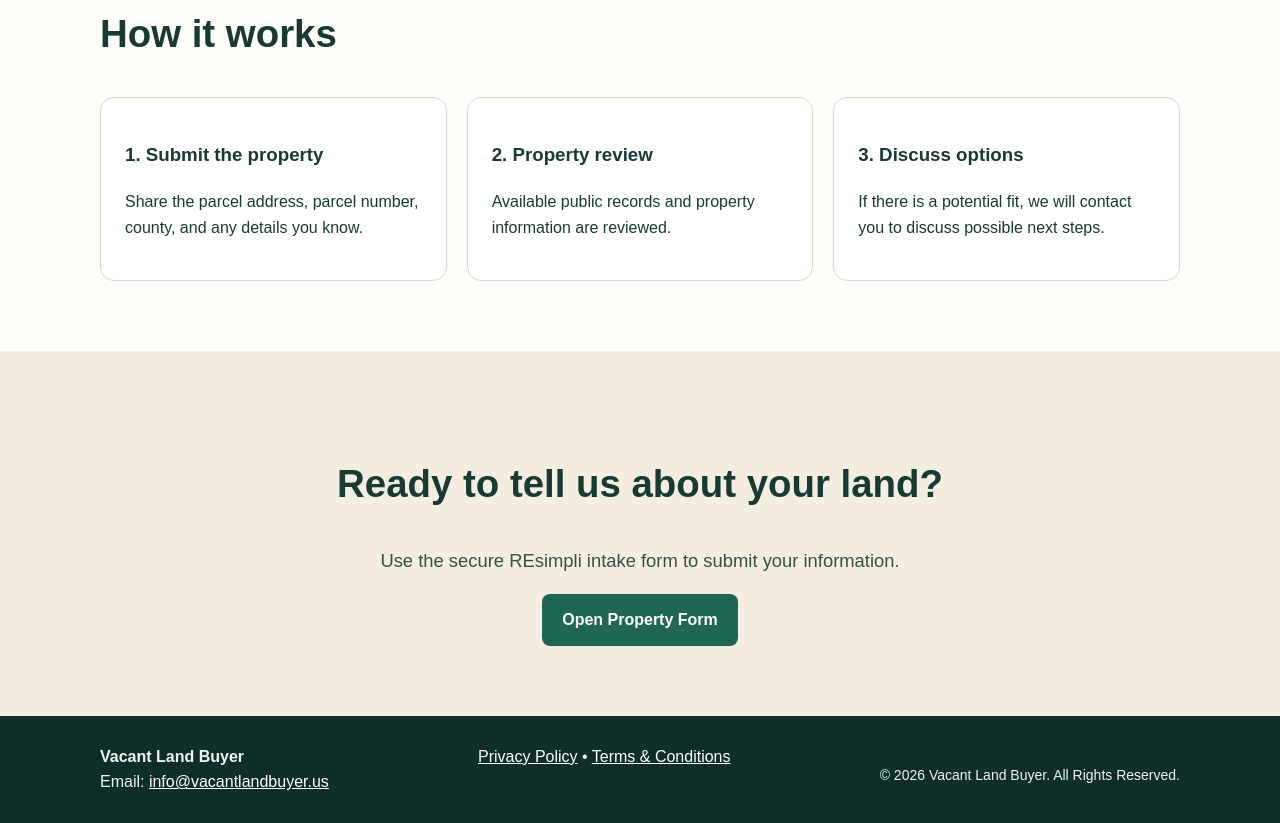
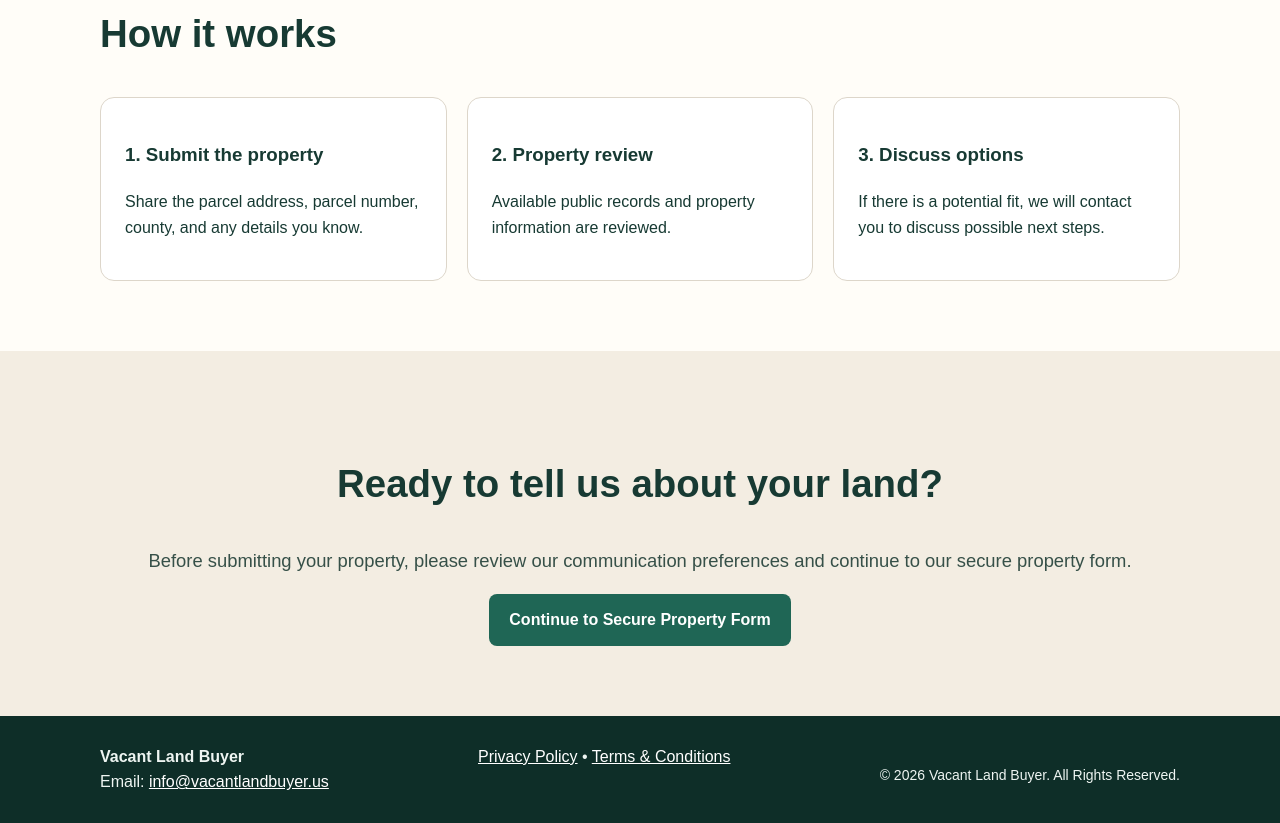
Before and after one commit to nelly2440/Vacant-Land-Buyer, a plain HTML site: page index.html in a window 1280 px wide. Shown: the part 744-1567 px from the top of the page. Drawn offline with Linux system fonts and the light colour scheme.

Commit message:
Update index.html

```diff
--- a/index.html
+++ b/index.html
@@ -62,11 +62,21 @@ footer a{color:#fff}
 </div>
 </div></section>
 
-<section class="alt"><div class="wrap">
+<section class="alt">
+<div class="wrap">
+
 <h2>Ready to tell us about your land?</h2>
-<p class="lead">Use the secure REsimpli intake form to submit your information.</p>
-<a class="btn" href="https://dashboard.resimpli.com/public/web-form?webFormLink=6a5ec0a7de0f8d57f47ad262" target="_blank" rel="noopener">Open Property Form</a>
-</div></section>
+
+<p class="lead">
+Before submitting your property, please review our communication preferences and continue to our secure property form.
+</p>
+
+<a class="btn" href="contact.html">
+Continue to Secure Property Form
+</a>
+
+</div>
+</section>
 </main>
 
 <footer>
```
